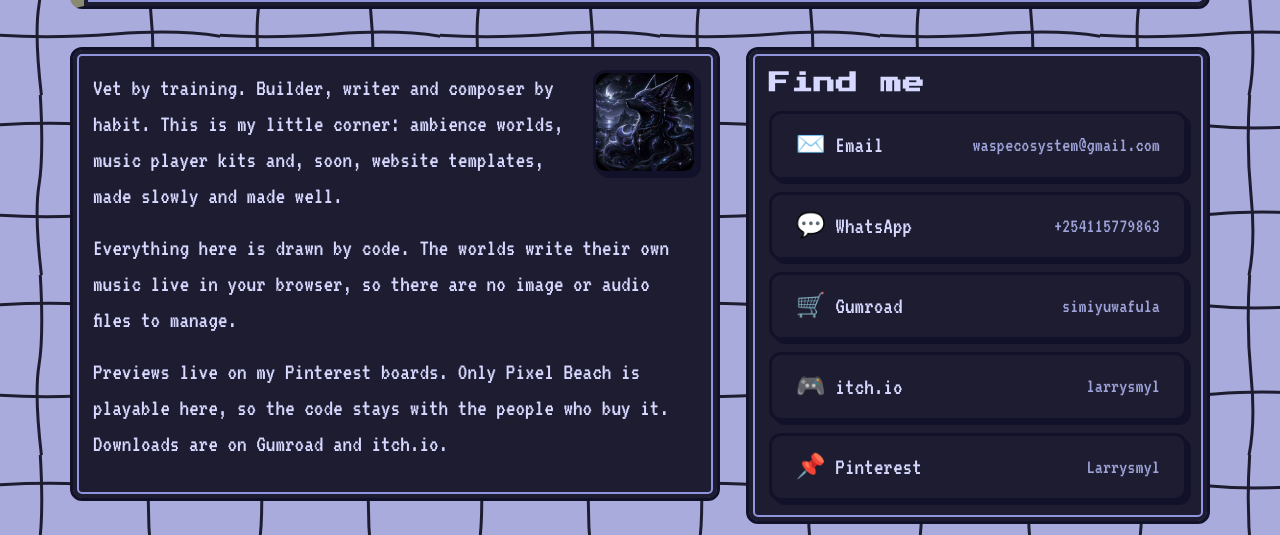
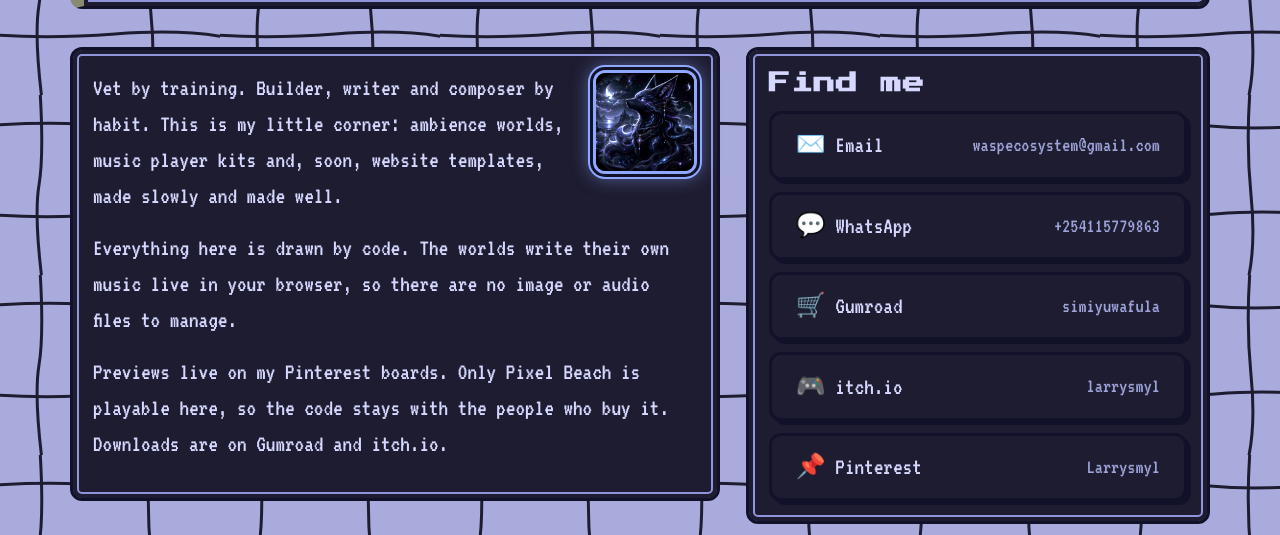
Before and after one commit to simiyuwafula347-wq/simiyuwafula347-wq.github.io, a plain HTML site: page about.html in a window 1280 px wide. Both pictures are taken after a click on the button "Pixel". Shown: the part 265-800 px from the top of the page. Drawn offline with Linux system fonts and the light colour scheme.

Commit message:
Brighten pfp on pixel theme, refit duck swatch

```diff
--- a/style.css
+++ b/style.css
@@ -424,3 +424,8 @@ a.chip{text-decoration:none;display:inline-block}
 .theme-card .sw{overflow:hidden}
 .theme-card .sw img{width:100%;height:100%;object-fit:cover;image-rendering:pixelated;display:block}
 .sw-paper img{image-rendering:auto}
+
+/* PIXEL theme: lift the dark profile photo off the dark panels */
+[data-theme="pixel"] .pfp{border-color:var(--accent);box-shadow:0 0 0 3px #12112a,0 0 0 6px var(--accent),0 0 28px 6px rgba(143,168,255,.55)}
+[data-theme="pixel"] .pfp img{filter:brightness(1.3) contrast(1.05) saturate(1.1)}
+[data-theme="pixel"] .pfp.small{box-shadow:0 0 0 3px #12112a,0 0 0 5px var(--accent),0 0 18px 4px rgba(143,168,255,.5)}
```
Also changed, not shown: index.html (+1 -1 lines), img/theme-muscovy.png (added).
